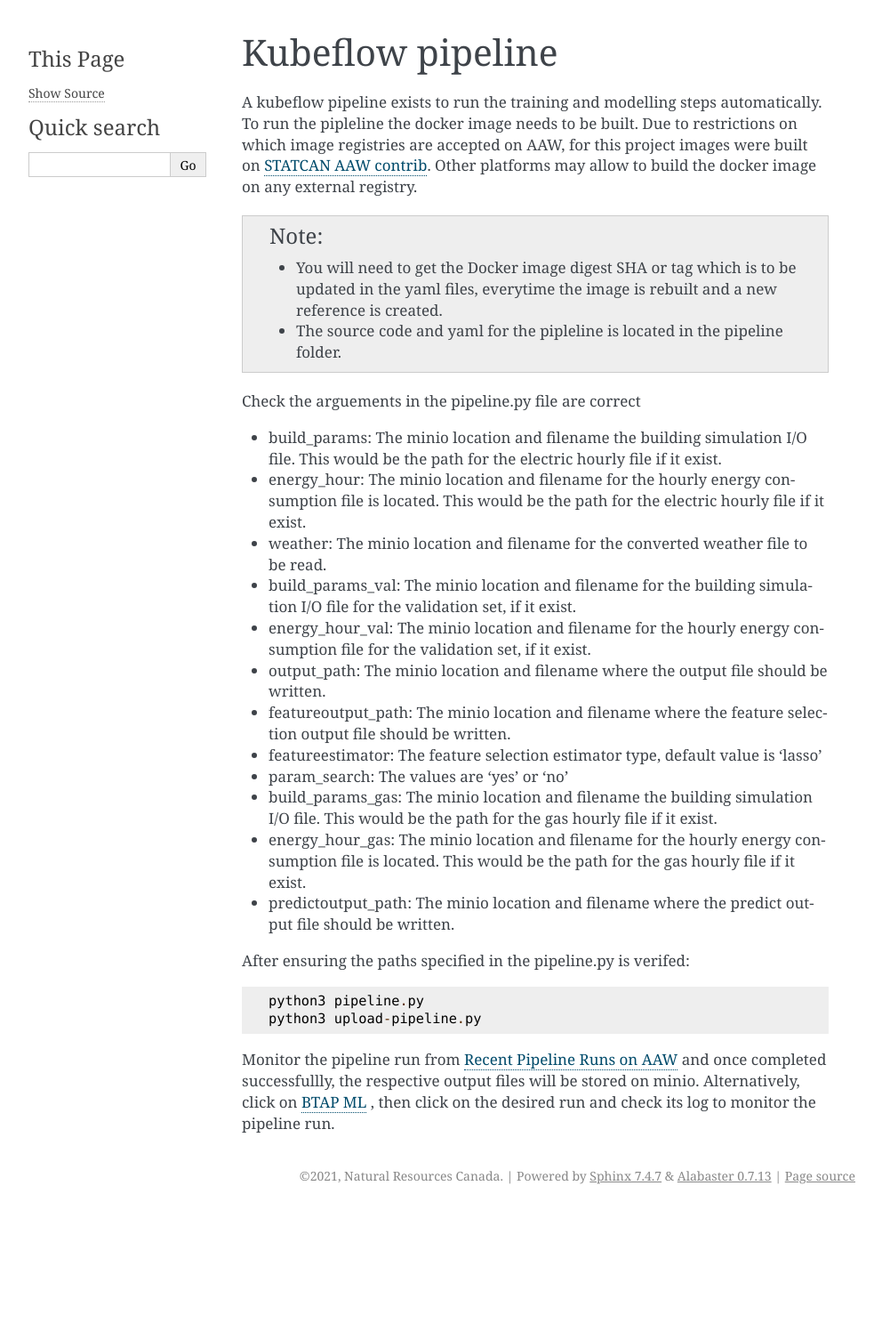
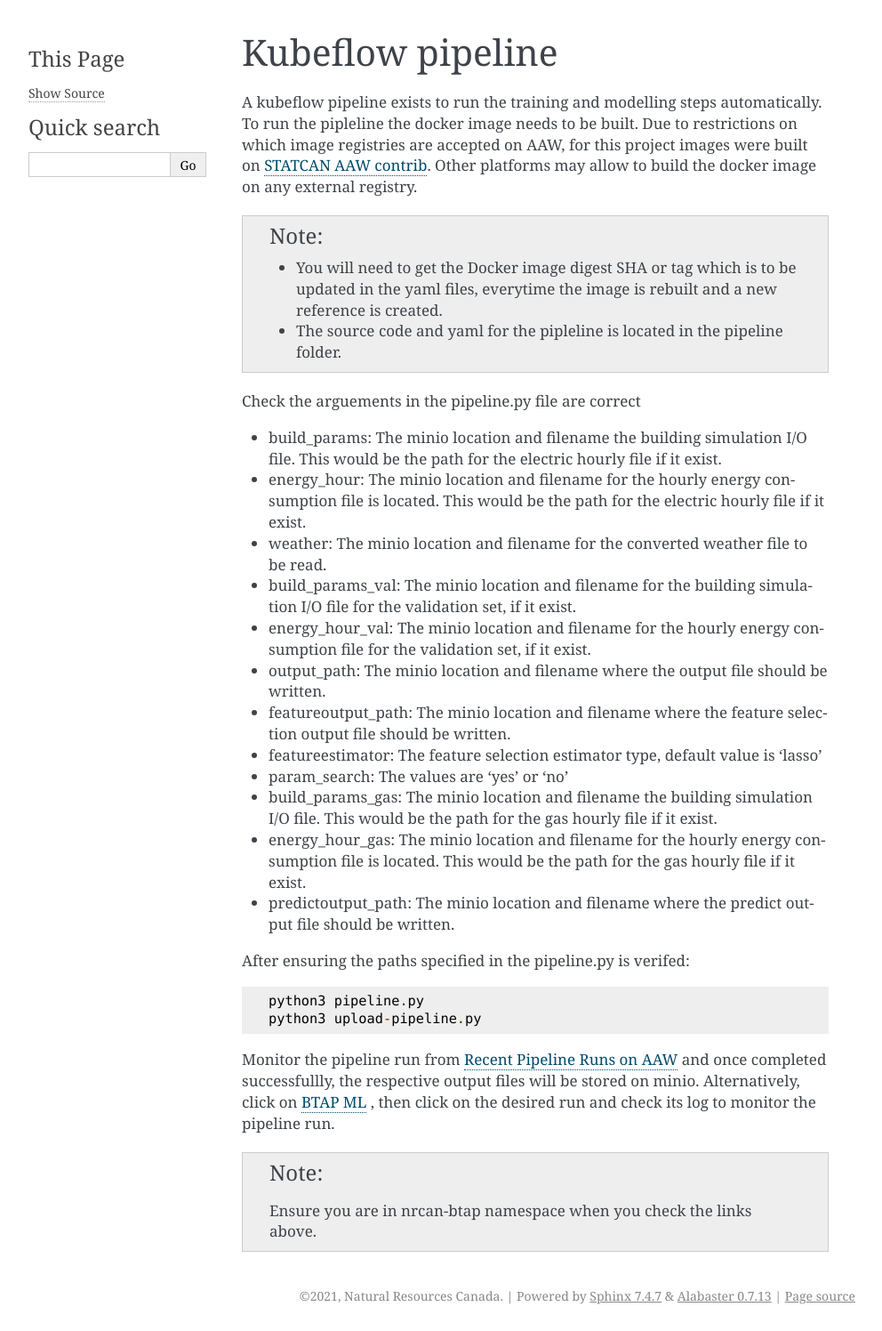
Before and after one commit to canmet-energy/btap_ml, a Sphinx documentation site: the page built from docs/usage/kubeflow_pipeline.rst, in a window 1280 px wide. Shown: the whole page at 89% size, without its empty margins (148-1140 px from the left). Built offline with Sphinx 7.4.7, drawn with Linux system fonts in a browser that asks for light colours; before the commit the page ends 1361 px from its top, so only the background shows below that.

Commit message:
Update kubeflow_pipeline.rst

```diff
--- a/docs/usage/kubeflow_pipeline.rst
+++ b/docs/usage/kubeflow_pipeline.rst
@@ -35,3 +35,7 @@ After ensuring the paths specified in the pipeline.py is verifed::
    python3 upload-pipeline.py
 
 Monitor the pipeline run from `Recent Pipeline Runs on AAW <https://kubeflow.aaw.cloud.statcan.ca/?ns=nrcan-btap>`_   and once completed successfullly, the respective output files will be stored on minio. Alternatively, click on `BTAP ML <https://kubeflow.aaw.cloud.statcan.ca/_/pipeline/#/experiments>`_ , then click on the desired run and check its log to monitor the pipeline run.
+
+
+.. note::
+   Ensure you are in nrcan-btap namespace when you check the links above.
```
